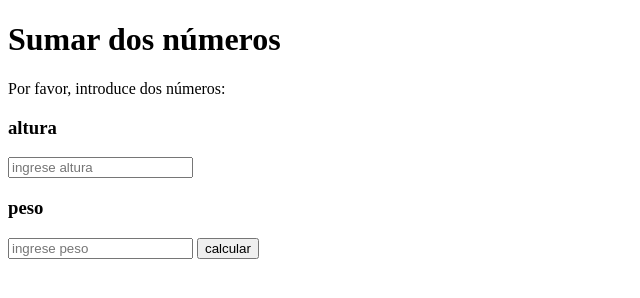
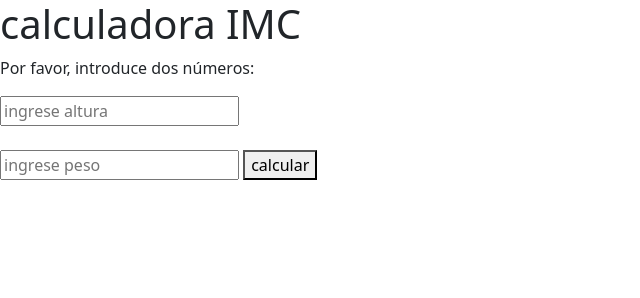
Before and after one commit to martinlopez1234/IMC, a plain HTML site: page index.html in a window 1280 px wide. Shown: the whole page, without its empty margins (0-640 px from the left). Drawn offline with nearby package versions, Linux system fonts and the light colour scheme.

Commit message:
mejorando

```diff
--- a/index.html
+++ b/index.html
@@ -1,15 +1,34 @@
-<!DOCTYPE html>
-<html>
+<!doctype html>
+<html lang="en">
+  <head>
+    <!-- Required meta tags -->
+    <meta charset="utf-8">
+    <meta name="viewport" content="width=device-width, initial-scale=1">
 
+    <!-- Bootstrap CSS -->
+    <link href="https://cdn.jsdelivr.net/npm/bootstrap@5.1.3/dist/css/bootstrap.min.css" rel="stylesheet" integrity="sha384-1BmE4kWBq78iYhFldvKuhfTAU6auU8tT94WrHftjDbrCEXSU1oBoqyl2QvZ6jIW3" crossorigin="anonymous">
+
+    <title>IMC</title>
+  </head>
   <body>
-  <h1>Sumar dos números</h1>
+    <h1>calculadora IMC</h1>
     <p>Por favor, introduce dos números:</p>
-  <h3>altura</h3><input id="altura" placeholder="ingrese altura"> <br>
-  <h3>peso</h3>
+    <div class="row">
+      <div class="form-group">
+      <div class="col-md-4">
+
+    <input id="altura" placeholder="ingrese altura">
+  </div><br>
+  <div class="col-md-4">
     <input placeholder="ingrese peso" id="peso">
     <button type="button" onclick="myFunction()">calcular</button>
+  </div>
     <p id="imc"></p>
     <p id="rango"></p>
+  </div>
+</div>
+
+
     <script>
       function myFunction() {
         var peso, alt, imc;
@@ -38,6 +57,18 @@
 
 
     </script>
+     <!-- Optional JavaScript; choose one of the two! -->
+
+    <!-- Option 1: Bootstrap Bundle with Popper -->
+    <script src="https://cdn.jsdelivr.net/npm/bootstrap@5.1.3/dist/js/bootstrap.bundle.min.js" integrity="sha384-ka7Sk0Gln4gmtz2MlQnikT1wXgYsOg+OMhuP+IlRH9sENBO0LRn5q+8nbTov4+1p" crossorigin="anonymous"></script>
+
+    <!-- Option 2: Separate Popper and Bootstrap JS -->
+    <!--
+    <script src="https://cdn.jsdelivr.net/npm/@popperjs/core@2.10.2/dist/umd/popper.min.js" integrity="sha384-7+zCNj/IqJ95wo16oMtfsKbZ9ccEh31eOz1HGyDuCQ6wgnyJNSYdrPa03rtR1zdB" crossorigin="anonymous"></script>
+    <script src="https://cdn.jsdelivr.net/npm/bootstrap@5.1.3/dist/js/bootstrap.min.js" integrity="sha384-QJHtvGhmr9XOIpI6YVutG+2QOK9T+ZnN4kzFN1RtK3zEFEIsxhlmWl5/YESvpZ13" crossorigin="anonymous"></script>
+    -->
   </body>
 
+
+
 </html>
```
Lines whose indentation alone changed are shown as unchanged.
